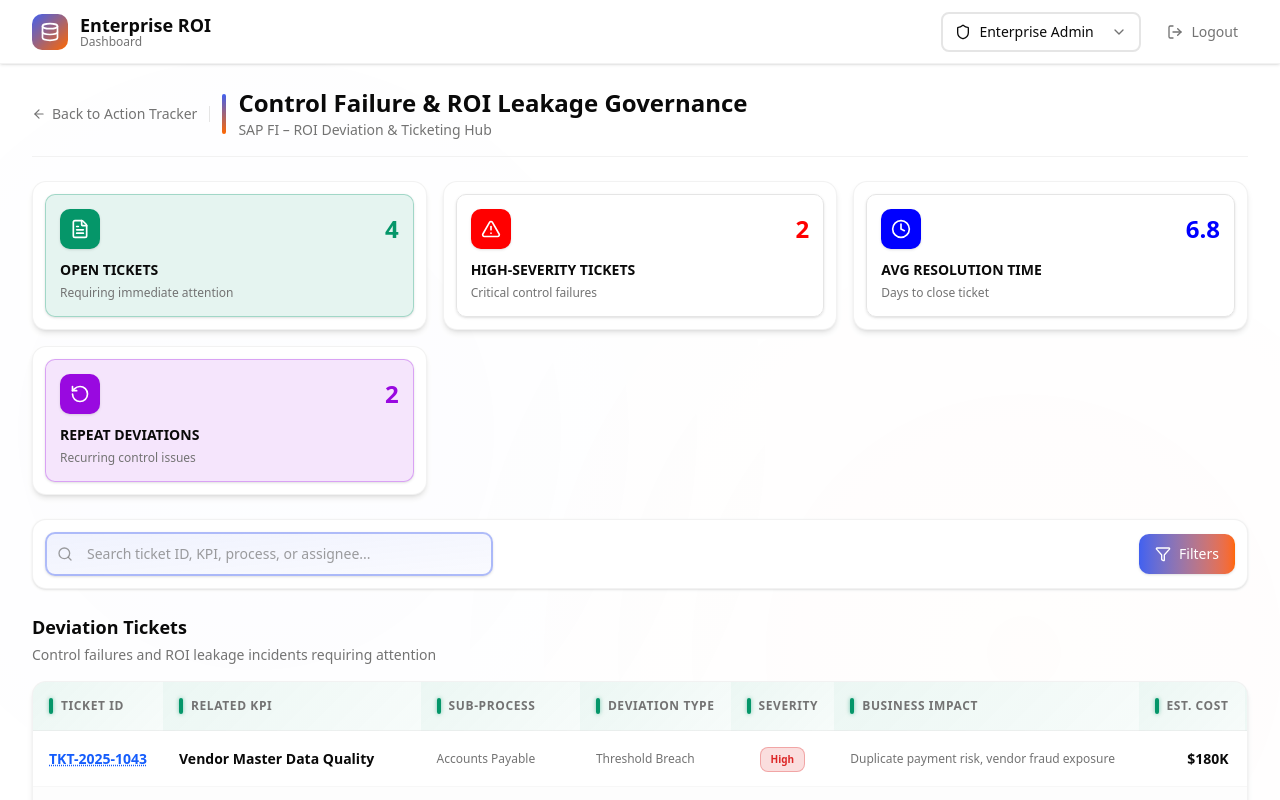
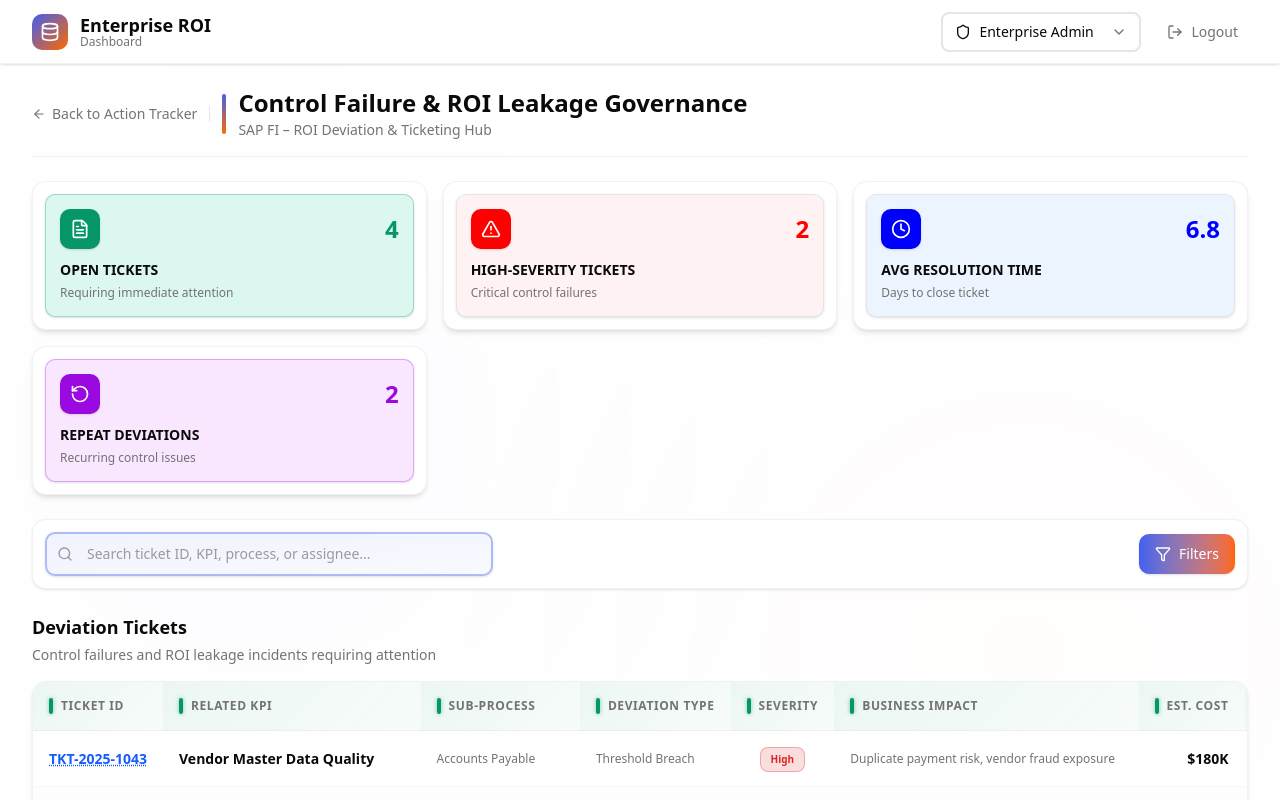
Before and after one commit to rajvimannlowe/SAP-ROI, a React (Vite) app: page /deviation-tickets in a window 1280 px wide. Built offline with nearby package versions, Linux system fonts and the light colour scheme; sample sign-in values are in the browser's storage.

Commit message:
backgroundColor prop added to MetricCard

```diff
--- a/src/components/roi/cards/MetricCard.tsx
+++ b/src/components/roi/cards/MetricCard.tsx
@@ -9,6 +9,7 @@ interface MetricCardProps {
   description?: string;
   subtitle?: string;
   color?: string;
+  backgroundColor?: string;
   showStatusDot?: boolean;
   highlight?: boolean;
   dimensions?: string[];
@@ -23,6 +24,7 @@ export function MetricCard({
   description,
   subtitle,
   color = DEFAULT_COLORS.SUCCESS,
+  backgroundColor,
   showStatusDot = false,
   highlight = false,
   dimensions,
@@ -57,7 +59,7 @@ export function MetricCard({
         <div
           className="rounded-lg p-3.5 shadow-sm border relative overflow-hidden"
           style={{
-            backgroundColor: hexToRgba(cardColor, highlight ? 0.12 : 0.1),
+            backgroundColor: backgroundColor || hexToRgba(cardColor, highlight ? 0.12 : 0.1),
             borderColor: hexToRgba(cardColor, 0.3),
           }}
         >
```
